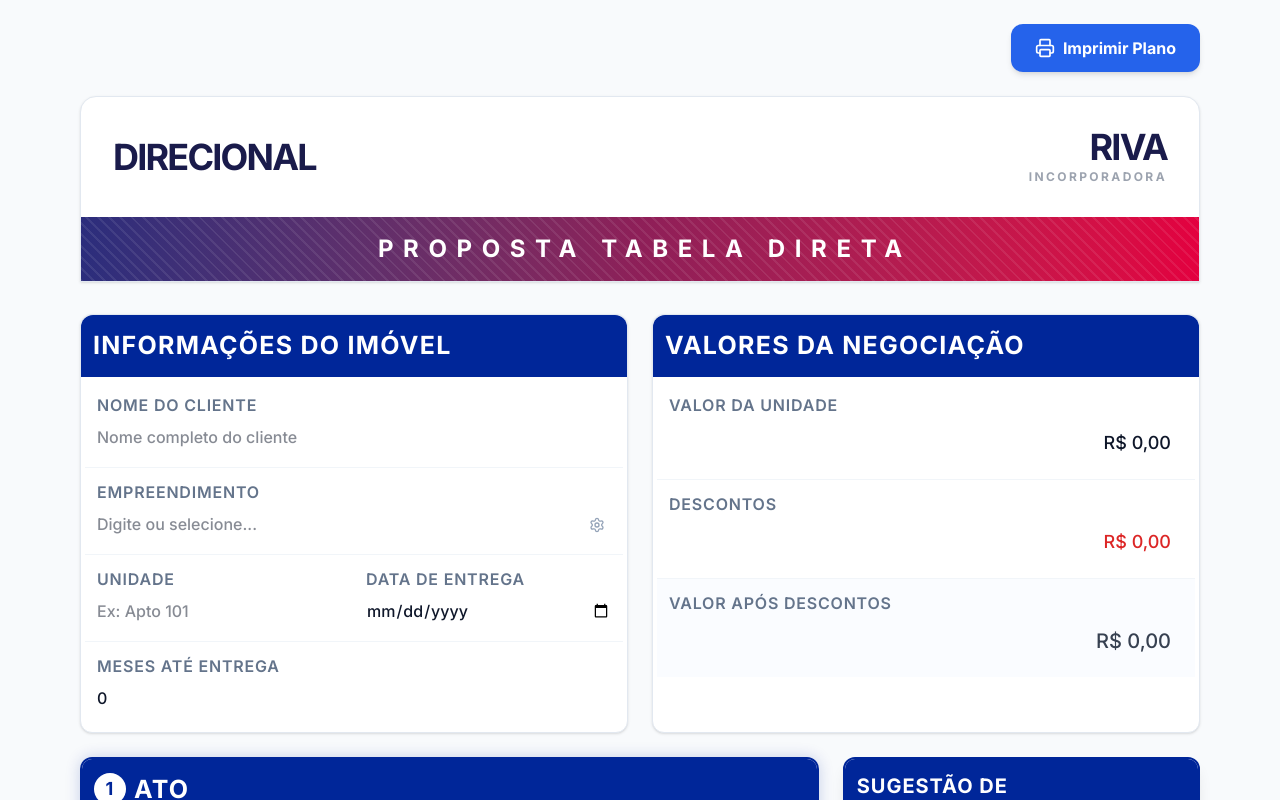
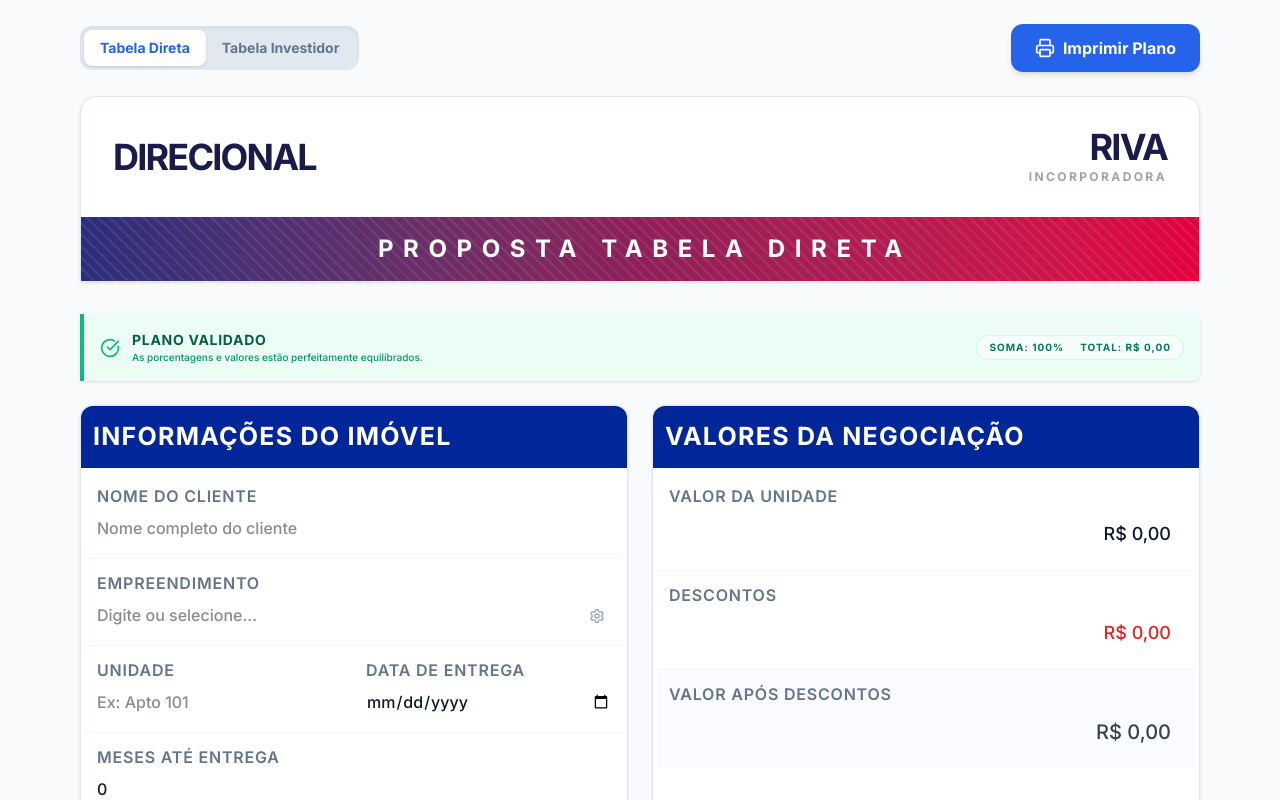
Before and after one commit to emanuelsantiagoandrade/Simulador-de-Tabela-direta, a React (Vite) app: page / in a window 1280 px wide. Shown: the top 800 px of the page. Built offline with nearby package versions, Linux system fonts and the light colour scheme.

Commit message:
feat: Add Tabela Direta vs Investidor option
Introduces a toggleable selection for the payment table type, differentiating between "Tabela Direta" and "Tabela Investidor" logic and calculations. This enhances the application's flexibility in handling different real estate payment plan simulations.

```diff
--- a/src/App.tsx
+++ b/src/App.tsx
@@ -1,5 +1,5 @@
 import React, { useState, useEffect, useRef } from 'react';
-import { X, Printer, AlertTriangle, ChevronDown, ChevronUp, Settings } from 'lucide-react';
+import { X, Printer, AlertTriangle, ChevronDown, ChevronUp, Settings, CheckCircle } from 'lucide-react';
 import { QRCodeSVG } from 'qrcode.react';
 import { EmpreendimentosManager, EmpreendimentoData, defaultEmpreendimentos } from './components/EmpreendimentosManager';
 
@@ -89,7 +89,7 @@
         value={value}
         onChange={(e) => onChange(parseFloat(e.target.value) || 0)}
         readOnly={readOnly}
-        step="0.01"
+        step="0.000001"
         className={`w-full px-3 py-2 border-b-2 border-transparent hover:border-gray-200 focus:border-blue-600 focus:bg-blue-50/30 transition-colors outline-none text-right pr-8 font-medium ${readOnly ? 'bg-transparent text-gray-700 cursor-default hover:border-transparent' : 'bg-gray-50/50'} ${className}`}
       />
       <span className="absolute right-3 top-1/2 -translate-y-1/2 text-gray-400 font-medium group-focus-within:text-blue-600 transition-colors">%</span>
@@ -340,6 +340,7 @@
     return defaultEmpreendimentos;
   });
   const [showEmpManager, setShowEmpManager] = useState(false);
+  const [tipoTabela, setTipoTabela] = useState<'direta' | 'investidor'>('direta');
 
   const [nomeCliente, setNomeCliente] = useState('');
   const [empreendimento, setEmpreendimento] = useState('');
@@ -397,30 +398,49 @@
     let ato = atoPercent;
     let pre = prePercent;
     let baloes = baloesPercent;
-    let pos = posPercent;
+    let pos = tipoTabela === 'investidor' ? 0 : posPercent;
 
     if (source === 'ato') {
       ato = newVal;
-      // Ato mexe no Pré para manter o equilíbrio de 100%
+      if (tipoTabela === 'investidor') {
+        pre = 100 - ato - baloes;
+      } else {
         pre = 100 - ato - baloes - pos;
+      }
     } else if (source === 'baloes') {
       baloes = newVal;
-      // Balões mexe no Pré para manter o equilíbrio de 100%
+      if (tipoTabela === 'investidor') {
+        pre = 100 - ato - baloes;
+      } else {
         pre = 100 - ato - baloes - pos;
+      }
     } else if (source === 'pre') {
       pre = newVal;
-      // Pré mexe no Pós (Regra: tudo que for colocado a mais no pré deve ser subtraído do pós)
+      if (tipoTabela === 'investidor') {
+        // If pre is changed in investor mode, we adjust ato or baloes?
+        // User probably expects pre to be 100 - ato - baloes automatically
+        // but if they edit PRE, we adjust baloes to compensate.
+        baloes = 100 - ato - pre;
+      } else {
         pos = 100 - ato - baloes - pre;
-    } else if (source === 'pos') {
+      }
+    } else if (source === 'pos' && tipoTabela !== 'investidor') {
       pos = newVal;
-      // Pós mexe no Pré para manter o equilíbrio de 100%
       pre = 100 - ato - baloes - pos;
     }
 
-    // --- Ajustes de Segurança (Apenas para evitar valores negativos absurdos) ---
-
-    // Se o campo de ajuste (o que não foi editado) ficar negativo,
-    // tentamos compensar nos outros campos para manter os 100%
+    // --- Ajustes de Segurança ---
+    if (tipoTabela === 'investidor') {
+      pos = 0;
+      if (pre < 0) {
+        ato += pre;
+        pre = 0;
+      }
+      if (ato < 0) {
+        baloes += ato;
+        ato = 0;
+      }
+    } else {
       if (pre < 0 && source !== 'pre') {
         pos += pre;
         pre = 0;
@@ -428,6 +448,7 @@
       if (pos < 0 && source !== 'pos') {
         pre += pos;
         pos = 0;
+      }
     }
 
     // Garante que os valores finais não sejam negativos
@@ -438,16 +459,36 @@
 
     // Ajuste final para garantir soma 100% exata
     const soma = ato + pre + baloes + pos;
-    if (Math.abs(soma - 100) > 0.01) {
-      if (source === 'pre') pos = Number((100 - ato - baloes - pre).toFixed(2));
-      else pre = Number((100 - ato - baloes - pos).toFixed(2));
+    if (Math.abs(soma - 100) > 0.000001) {
+      if (tipoTabela === 'investidor') {
+        pre = Number((100 - ato - baloes).toFixed(6));
+      } else if (source === 'pre') {
+        pos = Number((100 - ato - baloes - pre).toFixed(6));
+      } else {
+        pre = Number((100 - ato - baloes - pos).toFixed(6));
+      }
     }
 
-    setAtoPercent(Number(ato.toFixed(2)));
-    setPrePercent(Number(pre.toFixed(2)));
-    setBaloesPercent(Number(baloes.toFixed(2)));
-    setPosPercent(Number(pos.toFixed(2)));
+    setAtoPercent(Number(ato.toFixed(6)));
+    setPrePercent(Number(pre.toFixed(6)));
+    setBaloesPercent(Number(baloes.toFixed(6)));
+    setPosPercent(Number(pos.toFixed(6)));
   };
+
+  // Effect to adjust percentages when table type changes
+  useEffect(() => {
+    if (tipoTabela === 'investidor') {
+      const remainingForPre = Math.max(0, 100 - atoPercent - baloesPercent);
+      setPosPercent(0);
+      setPrePercent(Number(remainingForPre.toFixed(6)));
+    } else {
+      // Logic for returning to 'direta'
+      if (posPercent === 0) {
+        setPosPercent(60);
+        setPrePercent(Math.max(0, Number((100 - atoPercent - baloesPercent - 60).toFixed(6))));
+      }
+    }
+  }, [tipoTabela]);
 
   // Auto-calculate months until delivery when delivery date changes
   useEffect(() => {
@@ -507,16 +548,27 @@
   const valorParcelaPos = posParcelas > 0 ? valorPosTotal / posParcelas : 0;
 
   const totalPercent = atoPercent + baloesPercent + prePercent + posPercent;
-  const isPercentExactly100 = Math.abs(totalPercent - 100) < 0.01;
+  const isPercentExactly100 = Math.abs(totalPercent - 100) < 0.0001;
 
   const totalPagoReal = totalSinais + totalBaloes + valorPreTotal + valorPosTotal;
-  const isValorValid = Math.abs(totalPagoReal - valorAposDescontos) < 0.01;
+  const isValorValid = Math.abs(totalPagoReal - valorAposDescontos) < 0.1;
 
-  // Auto-fill Ato 1 if total signals is 0
+  // Auto-fill or adjust Ato 1 based on valorAtoTotal
   useEffect(() => {
+    const utilizedSignals = sinais.filter(s => s.valor > 0);
     const currentTotal = sinais.reduce((acc, s) => acc + s.valor, 0);
+
+    // Case 1: All signals are 0, initial state
     if (valorAtoTotal > 0 && currentTotal === 0) {
       setSinais(prev => prev.map(s => s.id === 1 ? { ...s, valor: valorAtoTotal } : s));
+      return;
+    }
+
+    // Case 2: Only Ato 1 has value, adjust it to match valorAtoTotal
+    if (utilizedSignals.length === 1 && utilizedSignals[0].label === 'Ato 1') {
+      if (Math.abs(utilizedSignals[0].valor - valorAtoTotal) > 0.01) {
+        setSinais(prev => prev.map(s => s.id === 1 ? { ...s, valor: valorAtoTotal } : s));
+      }
     }
   }, [valorAtoTotal]);
 
@@ -577,12 +629,72 @@
     setSinais(newSinais);
   };
 
+  const applyBaloesSuggestion = (num: number) => {
+    const valorParcela = valorBaloesTotal / num;
+    const now = new Date();
+    let startYear = now.getFullYear();
+    let startMonth;
+
+    const currentMonth = now.getMonth();
+    const currentDay = now.getDate();
+
+    if (currentMonth < 5 || (currentMonth === 5 && currentDay <= 15)) {
+      startMonth = 5; // Jun
+    } else if (currentMonth < 11 || (currentMonth === 11 && currentDay <= 15)) {
+      startMonth = 11; // Dec
+    } else {
+      startMonth = 5;
+      startYear++;
+    }
+
+    const newBaloes = baloes.map((b, idx) => {
+      if (idx < num) {
+        let finalMonth = startMonth;
+        let finalYear = startYear;
+
+        for (let i = 0; i < idx; i++) {
+          if (finalMonth === 5) {
+            finalMonth = 11;
+          } else {
+            finalMonth = 5;
+            finalYear++;
+          }
+        }
+
+        const date = new Date(finalYear, finalMonth, 15);
+        return {
+          ...b,
+          valor: valorParcela,
+          data: date.toISOString().split('T')[0]
+        };
+      }
+      return { ...b, valor: 0, data: '' };
+    });
+    setBaloes(newBaloes);
+  };
+
   const currentEmpData = empreendimentosList.find(emp => emp.nome === empreendimento);
 
   return (
     <div className="min-h-screen bg-slate-50 pb-12 font-sans text-gray-900">
-      {/* Print Button - Top Right */}
-      <div className="max-w-6xl mx-auto px-4 pt-6 flex justify-end gap-3 print:hidden">
+      {/* Table Type Selector and Print Button */}
+      <div className="max-w-6xl mx-auto px-4 pt-6 flex flex-col sm:flex-row justify-between items-center gap-4 print:hidden">
+        <div className="flex bg-slate-200 p-1 rounded-xl shadow-inner">
+          <button
+            onClick={() => setTipoTabela('direta')}
+            className={`px-4 py-2 rounded-lg font-bold text-sm transition-all ${tipoTabela === 'direta' ? 'bg-white text-blue-600 shadow-sm' : 'text-slate-500 hover:text-slate-700'}`}
+          >
+            Tabela Direta
+          </button>
+          <button
+            onClick={() => setTipoTabela('investidor')}
+            className={`px-4 py-2 rounded-lg font-bold text-sm transition-all ${tipoTabela === 'investidor' ? 'bg-white text-blue-600 shadow-sm' : 'text-slate-500 hover:text-slate-700'}`}
+          >
+            Tabela Investidor
+          </button>
+        </div>
+
+        <div className="flex gap-3">
           <button
             onClick={() => {
               try {
@@ -600,6 +712,7 @@
             <Printer className="w-5 h-5" />
             Imprimir Plano
           </button>
+        </div>
       </div>
 
       <div id="pdf-capture-container" className="bg-slate-50">
@@ -630,7 +743,9 @@
                 }}
               ></div>
               <div className="relative py-4 text-center">
-                <h2 className="text-white font-bold text-xl sm:text-2xl tracking-[0.4em] uppercase ml-[0.4em]">Proposta Tabela Direta</h2>
+                <h2 className="text-white font-bold text-xl sm:text-2xl tracking-[0.4em] uppercase ml-[0.4em]">
+                  Proposta {tipoTabela === 'direta' ? 'Tabela Direta' : 'Tabela Investidor'}
+                </h2>
               </div>
             </div>
           </div>
@@ -642,29 +757,51 @@
           className="max-w-6xl mx-auto px-4 space-y-6"
         >
 
-          {/* Validation Warnings */}
-        {(!isPercentExactly100 || !isValorValid) && (
-          <div className="bg-red-50 border-l-4 border-red-500 p-4 flex flex-col gap-2 print:hidden shadow-sm rounded-r-md">
+          {/* Validation Status */}
+          <div className="print:hidden space-y-4">
+            {(!isPercentExactly100 || !isValorValid) ? (
+              <div className="bg-red-50 border-l-4 border-red-500 p-4 flex flex-col gap-2 shadow-sm rounded-r-md transition-all">
                 <div className="flex items-center gap-3">
                   <AlertTriangle className="text-red-500 w-5 h-5" />
-              <h3 className="text-red-800 font-bold">Atenção: Inconsistências no Plano de Pagamento</h3>
+                  <h3 className="text-red-800 font-bold uppercase tracking-wider text-sm">Inconsistências no Plano</h3>
                 </div>
-            <ul className="list-disc pl-10 text-red-700 text-sm space-y-1">
+                <ul className="list-disc pl-10 text-red-700 text-xs space-y-1 font-medium">
                   {!isPercentExactly100 && (
                     <li>
-                  As porcentagens de Ato, Pré, Pós e Balões não devem passar (ou faltar) de 100%.
-                  Total atual: <strong>{totalPercent.toFixed(2)}%</strong>
+                      {tipoTabela === 'direta'
+                        ? 'Soma das porcentagens deve ser 100%.'
+                        : 'Ato + Mensais + Balões deve ser 100%.'
+                      }
+                      Atual: <span className="font-bold">{totalPercent.toFixed(4)}%</span>
                     </li>
                   )}
                   {!isValorValid && (
                     <li>
-                  Os valores pagos no Ato (Sinais preenchidos), Pré, Pós e Balões não devem ser diferentes do Valor após descontos ({formatCurrency(valorAposDescontos)}).
-                  Soma atual: <strong>{formatCurrency(totalPagoReal)}</strong>
+                      {tipoTabela === 'direta'
+                        ? 'Soma dos valores (Ato + Parcelas + Balões) diferente do total.'
+                        : 'Pagamentos não somam o valor total do imóvel.'
+                      }
+                      Faltam/Sobram: <span className="font-bold">{formatCurrency(valorAposDescontos - totalPagoReal)}</span>
                     </li>
                   )}
                 </ul>
               </div>
+            ) : (
+              <div className="bg-emerald-50 border-l-4 border-emerald-500 p-4 flex items-center justify-between shadow-sm rounded-r-md transition-all">
+                <div className="flex items-center gap-3">
+                  <CheckCircle className="text-emerald-500 w-5 h-5" />
+                  <div>
+                    <h3 className="text-emerald-800 font-bold uppercase tracking-wider text-sm">Plano Validado</h3>
+                    <p className="text-emerald-600 text-[10px] font-medium">As porcentagens e valores estão perfeitamente equilibrados.</p>
+                  </div>
+                </div>
+                <div className="flex gap-4 text-[10px] font-bold text-emerald-700 uppercase tracking-widest bg-white/50 px-3 py-1 rounded-full border border-emerald-100">
+                  <span>Soma: 100%</span>
+                  <span>Total: {formatCurrency(totalPagoReal)}</span>
+                </div>
+              </div>
             )}
+          </div>
 
         {/* Info and Values side by side */}
         <div className="grid grid-cols-1 md:grid-cols-2 gap-6 items-start break-inside-avoid">
@@ -870,7 +1007,7 @@
             <div className="bg-white border border-slate-200 rounded-xl shadow-sm h-full flex flex-col break-inside-avoid">
               <div className="bg-[#002699] p-3 rounded-t-xl flex justify-between items-center">
                 <h3 className="font-bold text-[25px] tracking-wider text-white uppercase flex items-center gap-2">
-                  Pré-Chaves (INCC)
+                  {tipoTabela === 'direta' ? 'Pré-Chaves (INCC)' : 'Mensais (Sem Correção)'}
                 </h3>
               </div>
 
@@ -962,9 +1099,17 @@
                 </p>
                 <div className="space-y-2">
                   {[2, 3, 4, 5, 6].map(num => (
-                    <div key={num} className="flex justify-between items-center bg-white p-3 rounded-lg border border-slate-200 hover:border-blue-300 transition-colors shadow-sm">
+                    <div key={num} className="flex justify-between items-center bg-white p-3 rounded-lg border border-slate-200 hover:border-blue-300 transition-colors shadow-sm group">
+                      <div className="flex flex-col">
                         <span className="font-bold text-slate-500 text-xs uppercase tracking-wider">{num}x de</span>
                         <span className="font-bold text-blue-700">{formatCurrency(valorBaloesTotal / num)}</span>
+                      </div>
+                      <button
+                        onClick={() => applyBaloesSuggestion(num)}
+                        className="bg-blue-600 text-white text-[10px] font-bold px-3 py-1.5 rounded-lg hover:bg-blue-700 transition-colors uppercase tracking-wider shadow-sm opacity-0 group-hover:opacity-100 focus:opacity-100"
+                      >
+                        Aplicar
+                      </button>
                     </div>
                   ))}
                 </div>
@@ -978,6 +1123,7 @@
         </div>
 
         {/* POS Row */}
+        {tipoTabela === 'direta' && (
           <div className="grid grid-cols-1 lg:grid-cols-3 gap-6 items-start mb-6">
             <div className="lg:col-span-2">
               {/* POS Section */}
@@ -1015,6 +1161,7 @@
               </div>
             </div>
           </div>
+        )}
 
         {/* Footer Text */}
         <div className="mt-8 p-6 bg-slate-50 rounded-xl border border-slate-200 text-sm text-slate-600 space-y-3">
```
Lines whose indentation alone changed are shown as unchanged.
